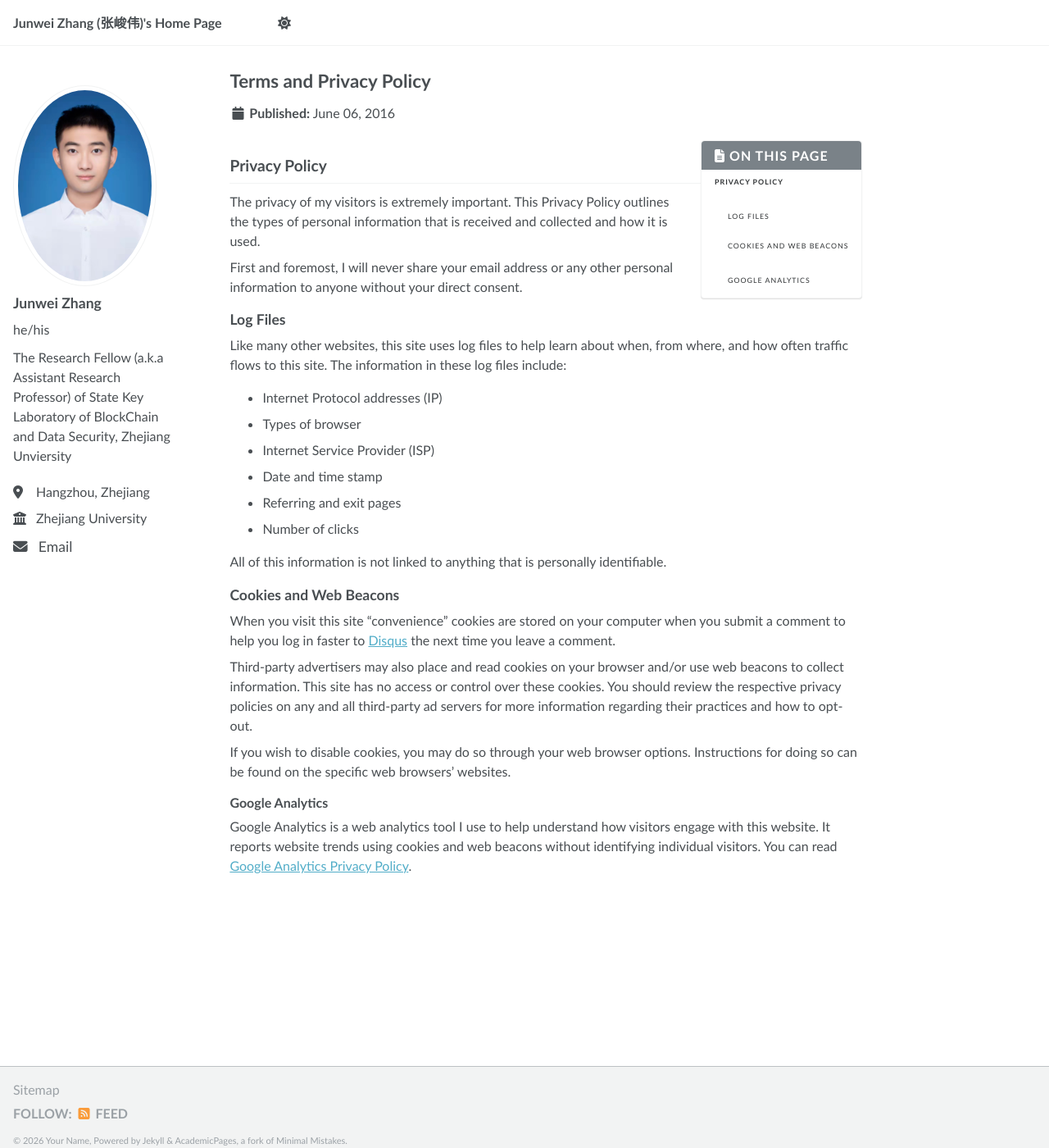
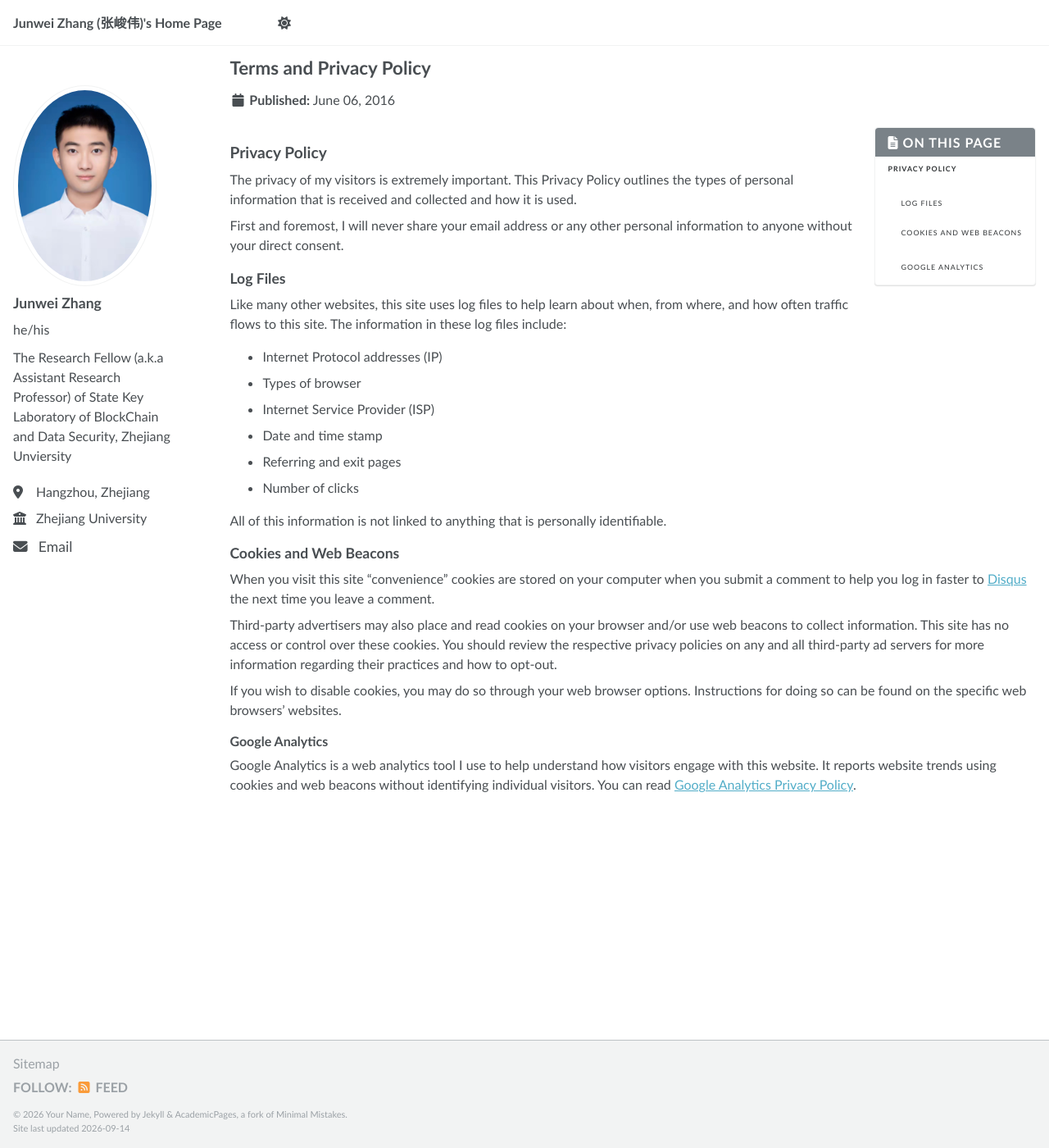
Before and after one commit to jw-zhang-zju/jw-zhang-zju.github.io, a Jekyll site: the page built from _pages/terms.md, in a window 1280 px wide and 1400 px high. Shown: the whole window at 82% size. Built offline with Jekyll 4.4.1, drawn with Linux system fonts in a browser that asks for light colours.

Commit message:
Update _page.scss

```diff
--- a/_sass/layout/_page.scss
+++ b/_sass/layout/_page.scss
@@ -5,7 +5,7 @@
 #main {
   @include container;
   @include clearfix;
-  margin-top: 2em;
+  margin-top: 1em;
   padding-left: 1em;
   padding-right: 1em;
   animation: intro 0.3s both;
@@ -20,7 +20,7 @@
   @include breakpoint($large) {
     @include span(10 of 12 last);
     @include prefix(0.5 of 12);
-    @include suffix(2 of 12);
+    @include suffix(0 of 12);
   }
 
   .page__inner-wrap {
@@ -50,10 +50,11 @@
 
 .page__content {
 
-  h2 {
-    padding-bottom: 0.5em;
-    border-bottom: 1px solid var(--global-border-color);
-  }
+  h1 {
+  margin-top: 1em;
+  padding-bottom: 0.5em;
+  border-bottom: 1px solid var(--global-border-color);
+}
 
   p, li, dl {
     font-size: 1em;
```
